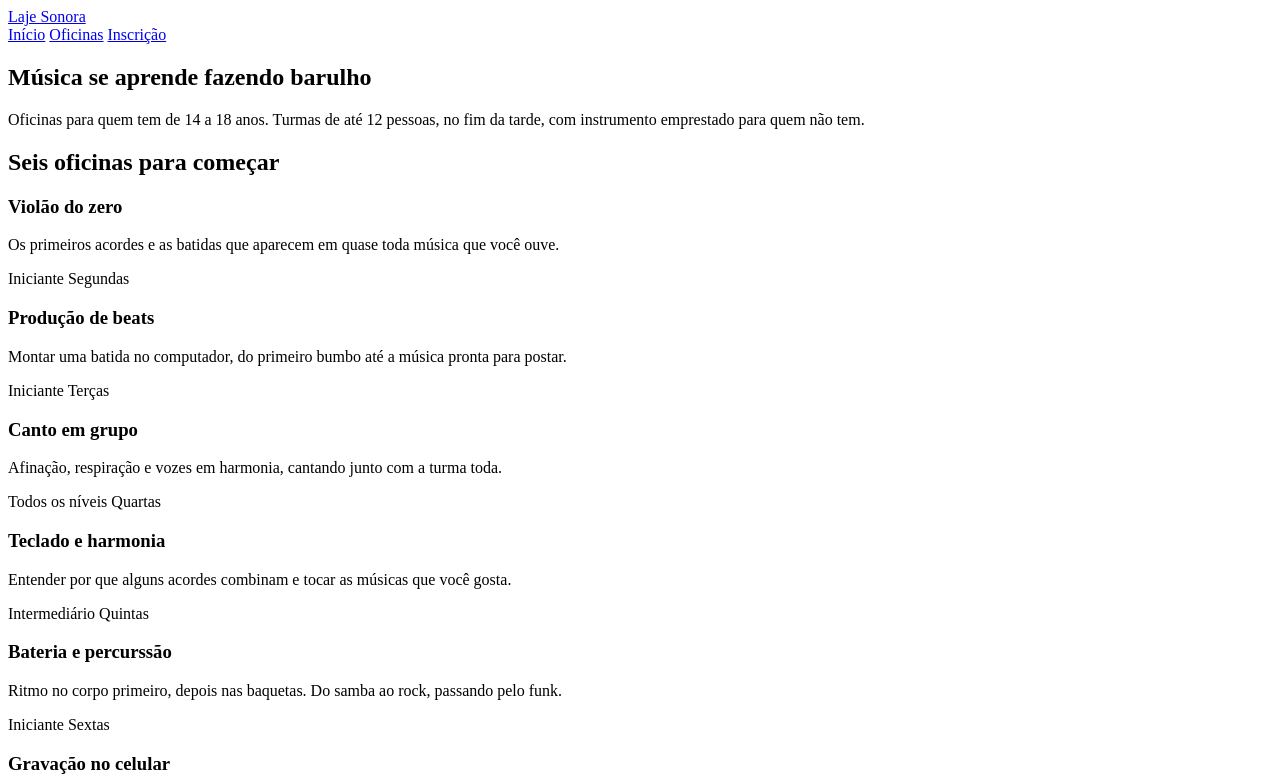
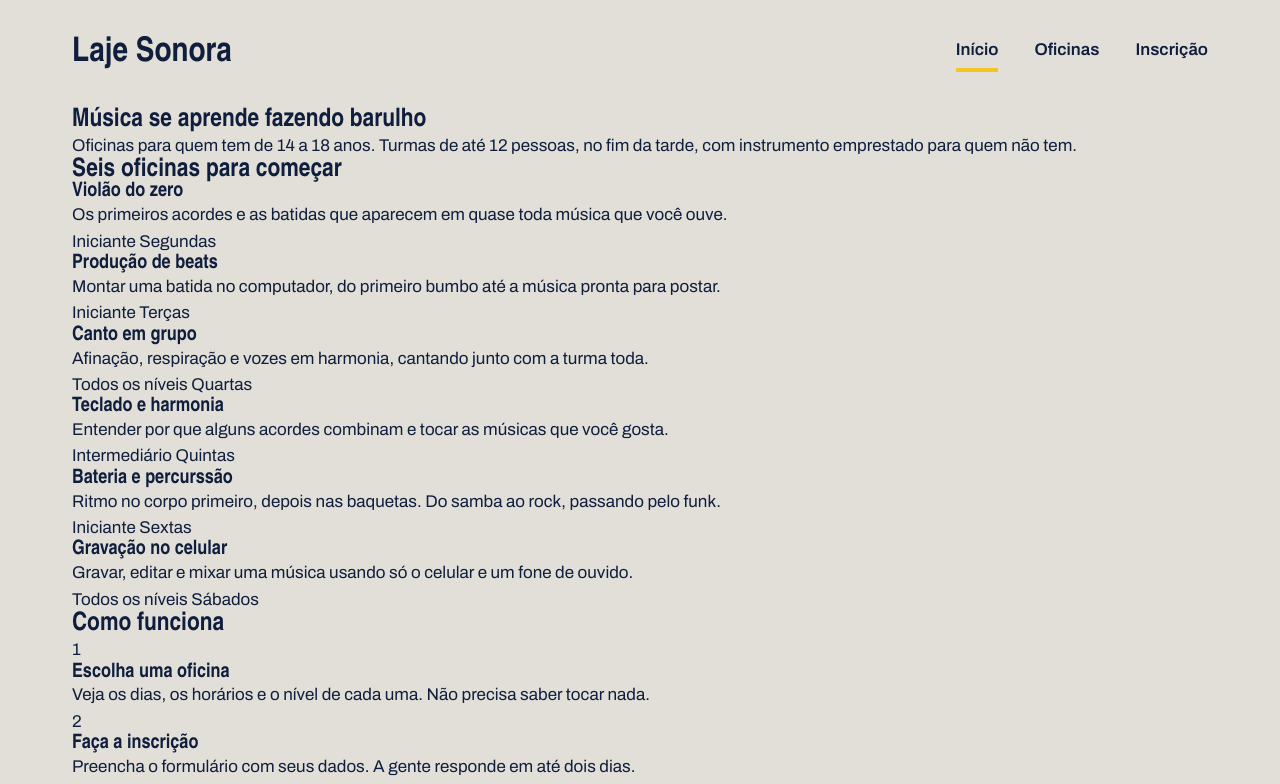
Before and after one commit to juliamariah1TIMC/Laje-sonora, a plain HTML site: page index.html in a window 1280 px wide. Shown: the top 784 px of the page. Drawn offline with Linux system fonts and the light colour scheme; a web font is replaced by a local one.

Commit message:
CSS geral: reset, variáveis e fontes

```diff
--- a/index.css
+++ b/index.css
@@ -0,0 +1,72 @@
+* {
+    margin: 0;
+    padding: 0;
+    box-sizing: border-box;
+}
+
+:root {
+
+--concreto: #E2DFD8;
+--concreto-escuro: #CBC7BE;
+--tinta: #0F1E3D;
+--caixa-dagua: #1F5FBF;
+--fita: #F3C623;
+--branco: #FFFFFF;
+
+--fonte-cartaz: "Big Shoulders", "Arial Narrow", sans-serif;
+--fonte-texto : "Archivo", Arial, sans-serif;
+}
+
+body {
+    background: var(--concreto);
+    color: var(--tinta);
+    font-family: var(--fonte-texto);
+    font-size: 17px;
+    line-height: 1.55;
+}
+
+a {
+    color: inherit;
+}
+
+h1, h2, h3 {
+    font-family: var(--fonte-cartaz);
+    font-weight: 900;
+    line-height: 0.95;
+
+
+}
+.conteudo {
+    max-width: 1200px;
+    margin-inline: auto;
+    padding-inline: 32px;
+}
+
+.topo{
+    padding-block: 28px;
+    display: flex;
+    justify-content: space-between;
+    align-items: center;
+}
+.logo{
+    font-family: var(--fonte-cartaz);
+    font-size: 34px;
+    font-weight: 900;
+    text-decoration: none;
+}
+.menu{
+    display: flex;
+    gap: 36px;
+}
+.menu a{
+    font-weight: 600;
+    text-decoration: none;
+    padding-bottom: 4px;
+    border-bottom: 4px solid transparent;
+}
+.menu a:hover{
+    border-bottom-color: var(--tinta);
+}
+.menu a.atual{
+    border-bottom-color: var(--fita);
+}
--- a/index.html
+++ b/index.html
@@ -134,7 +134,7 @@
         <div class="conteudo rodape-colunas">
           <div class="rodape-coluna">
            <h4>Laje Sonora</h4>
-           <p>Escola livre de música para adolescentes.</p>
+           <p>Escola livre de música para<br>adolescentes.</p>
           </div>
 
           <div class="rodape-coluna">
```
